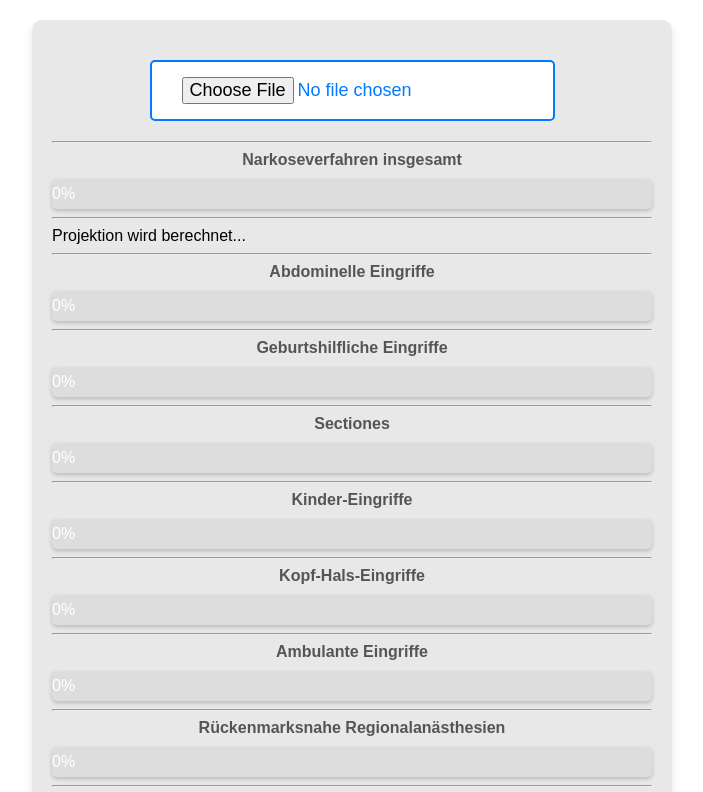
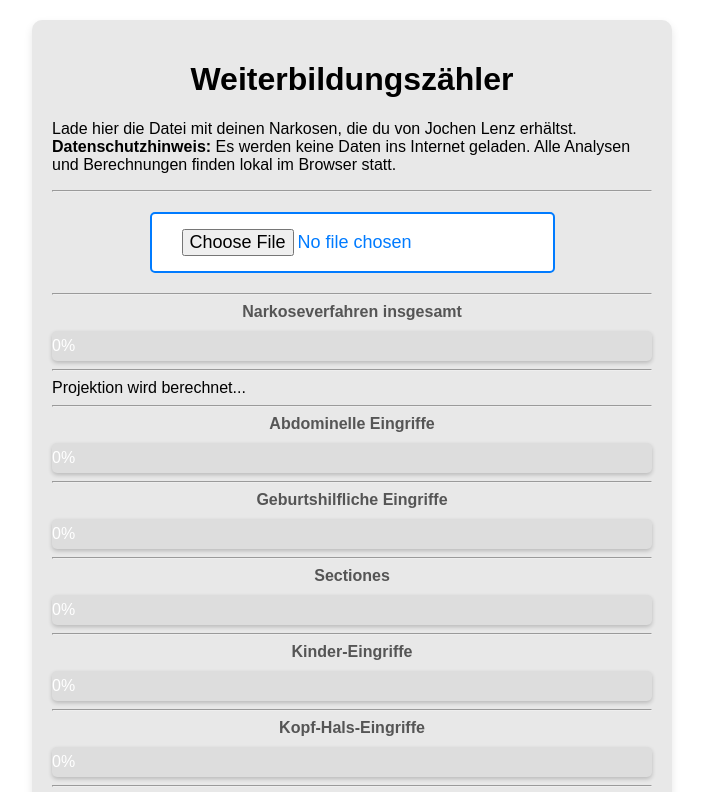
Before and after one commit to ChaosHut/akb-aa-data, a plain HTML site: page index.html in a window 1280 px wide. Shown: the top 792 px of the page, without its empty margins (288-991 px from the left). Drawn offline with nearby package versions, Linux system fonts and the light colour scheme.

Commit message:
Added Title and Privacy Notice

```diff
--- a/index.html
+++ b/index.html
@@ -32,6 +32,10 @@ body {
     color: #555;
     text-align: center;
     font-weight: bold;
+}
+
+.header h1 {
+    text-align: center; /* Zentriert den Text horizontal */
 }
 
 input[type="file"] {
@@ -278,6 +282,11 @@ footer {
 </head>
 <body>
     <div class="container">
+       <div class="header">
+          <h1>Weiterbildungszähler</h1>
+          <p>Lade hier die Datei mit deinen Narkosen, die du von Jochen Lenz erhältst. <strong>Datenschutzhinweis:</strong> Es werden keine Daten ins Internet geladen. Alle Analysen und Berechnungen finden lokal im Browser statt.</p>
+      </div>
+      <hr> <!-- Neuer Divider -->
         <input type="file" id="fileInput" accept=".html">
 
         <hr> <!-- Neuer Divider -->
```
Also changed, not shown: 2 other files.
